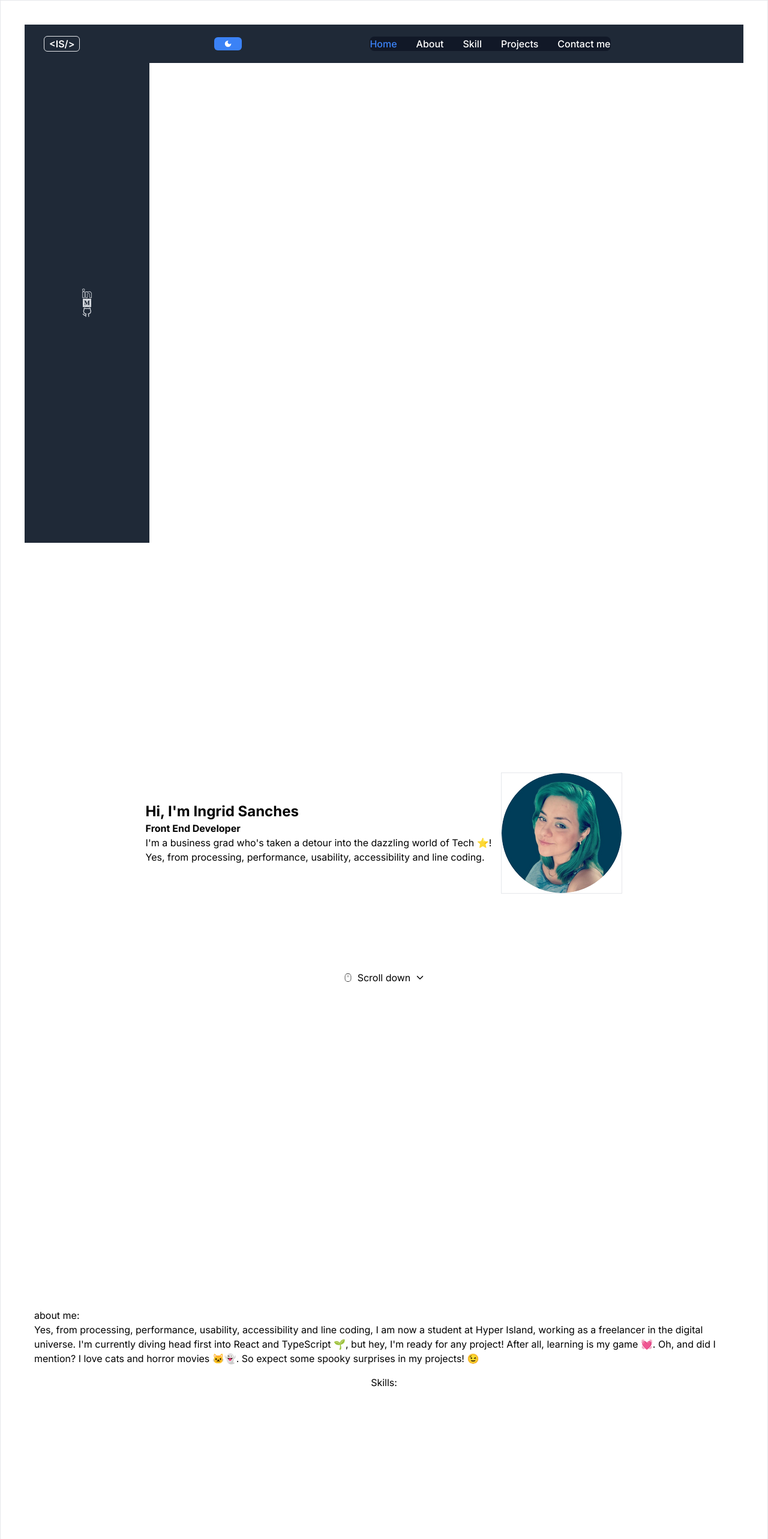
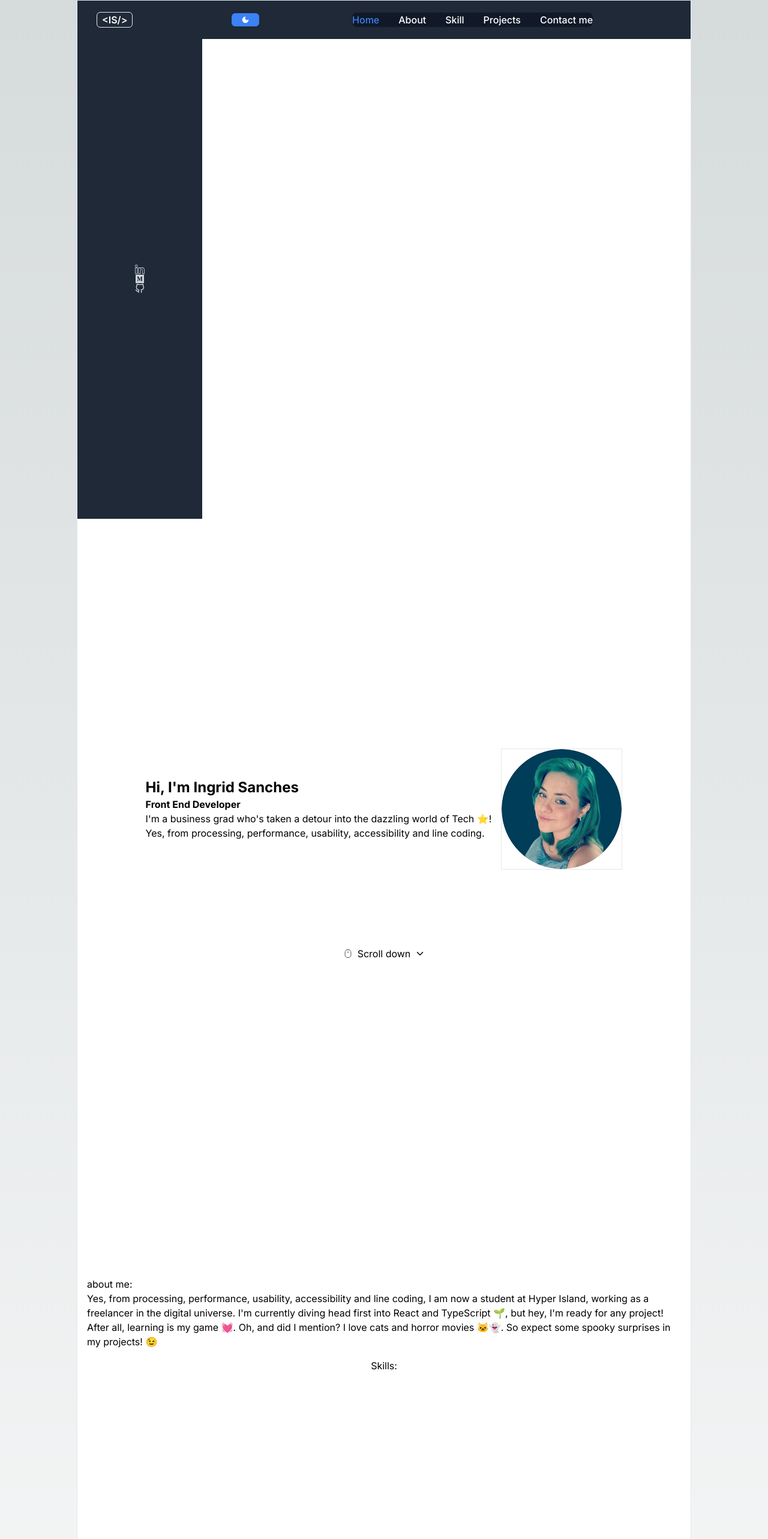
Before and after one commit to IngridAkeida/portfolio, a Next.js app: page / in a window 1280 px wide. Shown: the top 2566 px of the page at 60% size. Built offline with nearby package versions, Linux system fonts and the light colour scheme.

Commit message:
add - sidebar

```diff
--- a/src/app/page.tsx
+++ b/src/app/page.tsx
@@ -11,14 +11,14 @@ const App: React.FC = (darkMode) => {
 
 
   return (
-    <div className={`bg-white dark:bg-gray-800 transition-colors duration-500 ${darkMode && 'dark'} p-6 md:p-10 flex flex-col gap-[5rem] sm:gap-[8rem] mx-auto lg:max-w-7xl border`}>
+    <div className={`bg-white dark:bg-gray-800 transition-colors duration-500 ${darkMode && 'dark'} p-6 md:p-0 flex flex-col gap-[5rem] sm:gap-[8rem] mx-auto lg:max-w-5xl border`}>
       <header>
-        <Navbar/>
-        <Sidebar/>
+        <Navbar />
+        <Sidebar />
       </header>
+      <main className="container mx-auto py-8 px-4 flex min-h-screen flex-col items-center justify-between p-24">
 
 
-      <main className="container mx-auto py-8 px-4 flex min-h-screen flex-col items-center justify-between p-24">
         <div className=' h-screen flex flex-col gap-4 justify-center items-center'>
           <div className='flex items-center gap-4'>
             <div>
```
